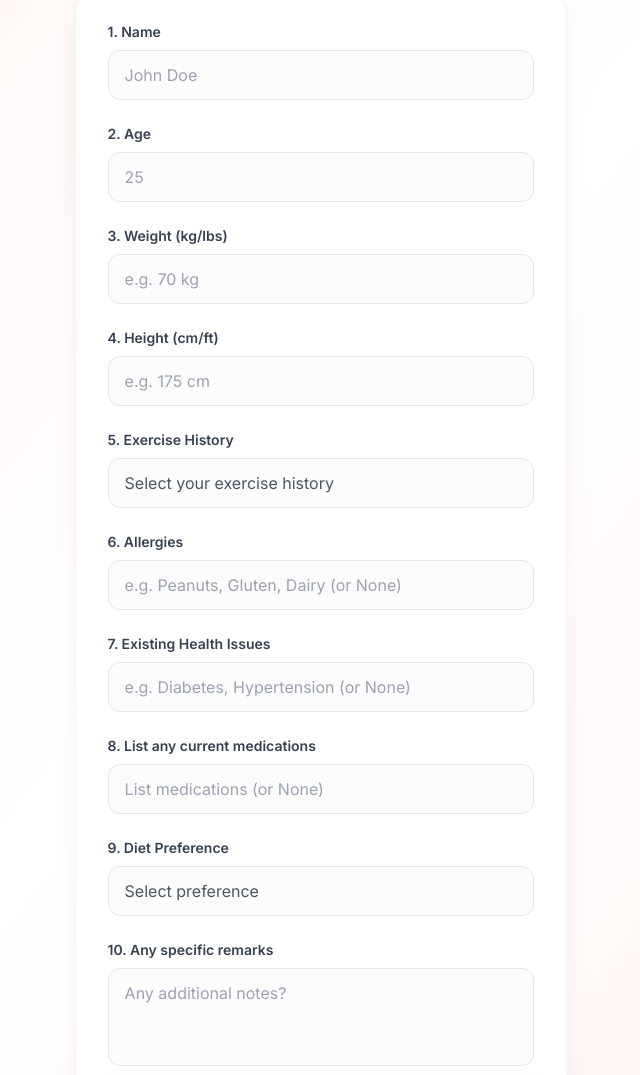
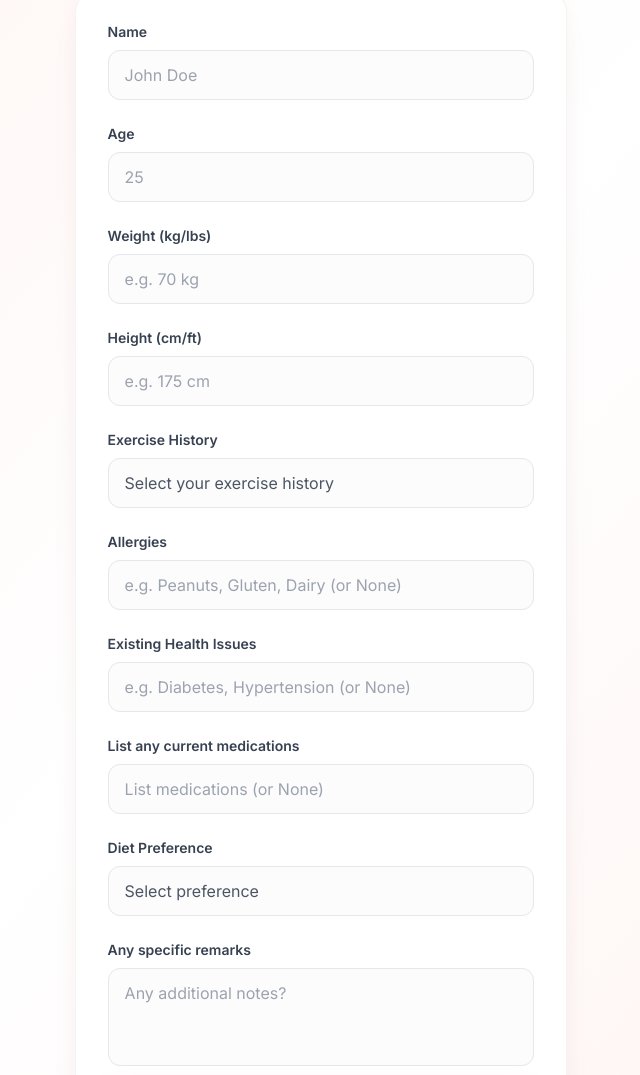
Before and after one commit to anasmanadan/dietpanda, a plain HTML site: page index.html in a window 1280 px wide. Shown: the part 2500-3575 px from the top of the page, without its empty margins (319-959 px from the left). Drawn offline with nearby package versions, Linux system fonts and the light colour scheme.

Commit message:
fix: remove numbers from form labels

```diff
--- a/index.html
+++ b/index.html
@@ -474,31 +474,31 @@
                 <form id="registrationForm" class="space-y-6">
                     <!-- 1. Name -->
                     <div>
-                        <label for="fullName" class="block text-sm font-semibold text-gray-700 mb-2">1. Name</label>
+                        <label for="fullName" class="block text-sm font-semibold text-gray-700 mb-2">Name</label>
                         <input type="text" id="fullName" placeholder="John Doe" class="w-full px-4 py-3 rounded-xl border border-gray-200 focus:outline-none focus:border-brand-500 focus:ring-2 focus:ring-brand-500/20 transition-all text-gray-600 bg-gray-50/50">
                     </div>
 
                     <!-- 2. Age -->
                     <div>
-                        <label for="age" class="block text-sm font-semibold text-gray-700 mb-2">2. Age</label>
+                        <label for="age" class="block text-sm font-semibold text-gray-700 mb-2">Age</label>
                         <input type="number" id="age" placeholder="25" min="0" max="120" class="w-full px-4 py-3 rounded-xl border border-gray-200 focus:outline-none focus:border-brand-500 focus:ring-2 focus:ring-brand-500/20 transition-all text-gray-600 bg-gray-50/50">
                     </div>
 
                     <!-- 3. Weight -->
                     <div>
-                        <label for="weight" class="block text-sm font-semibold text-gray-700 mb-2">3. Weight (kg/lbs)</label>
+                        <label for="weight" class="block text-sm font-semibold text-gray-700 mb-2">Weight (kg/lbs)</label>
                         <input type="text" id="weight" placeholder="e.g. 70 kg" class="w-full px-4 py-3 rounded-xl border border-gray-200 focus:outline-none focus:border-brand-500 focus:ring-2 focus:ring-brand-500/20 transition-all text-gray-600 bg-gray-50/50">
                     </div>
 
                     <!-- 4. Height -->
                     <div>
-                        <label for="height" class="block text-sm font-semibold text-gray-700 mb-2">4. Height (cm/ft)</label>
+                        <label for="height" class="block text-sm font-semibold text-gray-700 mb-2">Height (cm/ft)</label>
                         <input type="text" id="height" placeholder="e.g. 175 cm" class="w-full px-4 py-3 rounded-xl border border-gray-200 focus:outline-none focus:border-brand-500 focus:ring-2 focus:ring-brand-500/20 transition-all text-gray-600 bg-gray-50/50">
                     </div>
 
                     <!-- 5. Exercise history -->
                     <div>
-                        <label for="exerciseHistory" class="block text-sm font-semibold text-gray-700 mb-2">5. Exercise History</label>
+                        <label for="exerciseHistory" class="block text-sm font-semibold text-gray-700 mb-2">Exercise History</label>
                         <select id="exerciseHistory" class="w-full px-4 py-3 rounded-xl border border-gray-200 focus:outline-none focus:border-brand-500 focus:ring-2 focus:ring-brand-500/20 transition-all text-gray-600 bg-gray-50/50 appearance-none">
                             <option value="">Select your exercise history</option>
                             <option value="beginner">Beginner (Rarely exercise)</option>
@@ -509,25 +509,25 @@
 
                     <!-- 6. Allergies -->
                     <div>
-                        <label for="allergies" class="block text-sm font-semibold text-gray-700 mb-2">6. Allergies</label>
+                        <label for="allergies" class="block text-sm font-semibold text-gray-700 mb-2">Allergies</label>
                         <input type="text" id="allergies" placeholder="e.g. Peanuts, Gluten, Dairy (or None)" class="w-full px-4 py-3 rounded-xl border border-gray-200 focus:outline-none focus:border-brand-500 focus:ring-2 focus:ring-brand-500/20 transition-all text-gray-600 bg-gray-50/50">
                     </div>
 
                     <!-- 7. Existing Health Issues -->
                     <div>
-                        <label for="healthIssues" class="block text-sm font-semibold text-gray-700 mb-2">7. Existing Health Issues</label>
+                        <label for="healthIssues" class="block text-sm font-semibold text-gray-700 mb-2">Existing Health Issues</label>
                         <input type="text" id="healthIssues" placeholder="e.g. Diabetes, Hypertension (or None)" class="w-full px-4 py-3 rounded-xl border border-gray-200 focus:outline-none focus:border-brand-500 focus:ring-2 focus:ring-brand-500/20 transition-all text-gray-600 bg-gray-50/50">
                     </div>
 
                     <!-- 8. List any current medications -->
                     <div>
-                        <label for="medications" class="block text-sm font-semibold text-gray-700 mb-2">8. List any current medications</label>
+                        <label for="medications" class="block text-sm font-semibold text-gray-700 mb-2">List any current medications</label>
                         <input type="text" id="medications" placeholder="List medications (or None)" class="w-full px-4 py-3 rounded-xl border border-gray-200 focus:outline-none focus:border-brand-500 focus:ring-2 focus:ring-brand-500/20 transition-all text-gray-600 bg-gray-50/50">
                     </div>
 
                     <!-- 9. Veg, Non-veg, or Both -->
                     <div>
-                        <label for="dietPreference" class="block text-sm font-semibold text-gray-700 mb-2">9. Diet Preference</label>
+                        <label for="dietPreference" class="block text-sm font-semibold text-gray-700 mb-2">Diet Preference</label>
                         <select id="dietPreference" class="w-full px-4 py-3 rounded-xl border border-gray-200 focus:outline-none focus:border-brand-500 focus:ring-2 focus:ring-brand-500/20 transition-all text-gray-600 bg-gray-50/50 appearance-none">
                             <option value="">Select preference</option>
                             <option value="veg">Veg</option>
@@ -538,7 +538,7 @@
 
                     <!-- 10. Any specific remarks -->
                     <div>
-                        <label for="remarks" class="block text-sm font-semibold text-gray-700 mb-2">10. Any specific remarks</label>
+                        <label for="remarks" class="block text-sm font-semibold text-gray-700 mb-2">Any specific remarks</label>
                         <textarea id="remarks" rows="3" placeholder="Any additional notes?" class="w-full px-4 py-3 rounded-xl border border-gray-200 focus:outline-none focus:border-brand-500 focus:ring-2 focus:ring-brand-500/20 transition-all text-gray-600 bg-gray-50/50 resize-none"></textarea>
                     </div>
 
```
